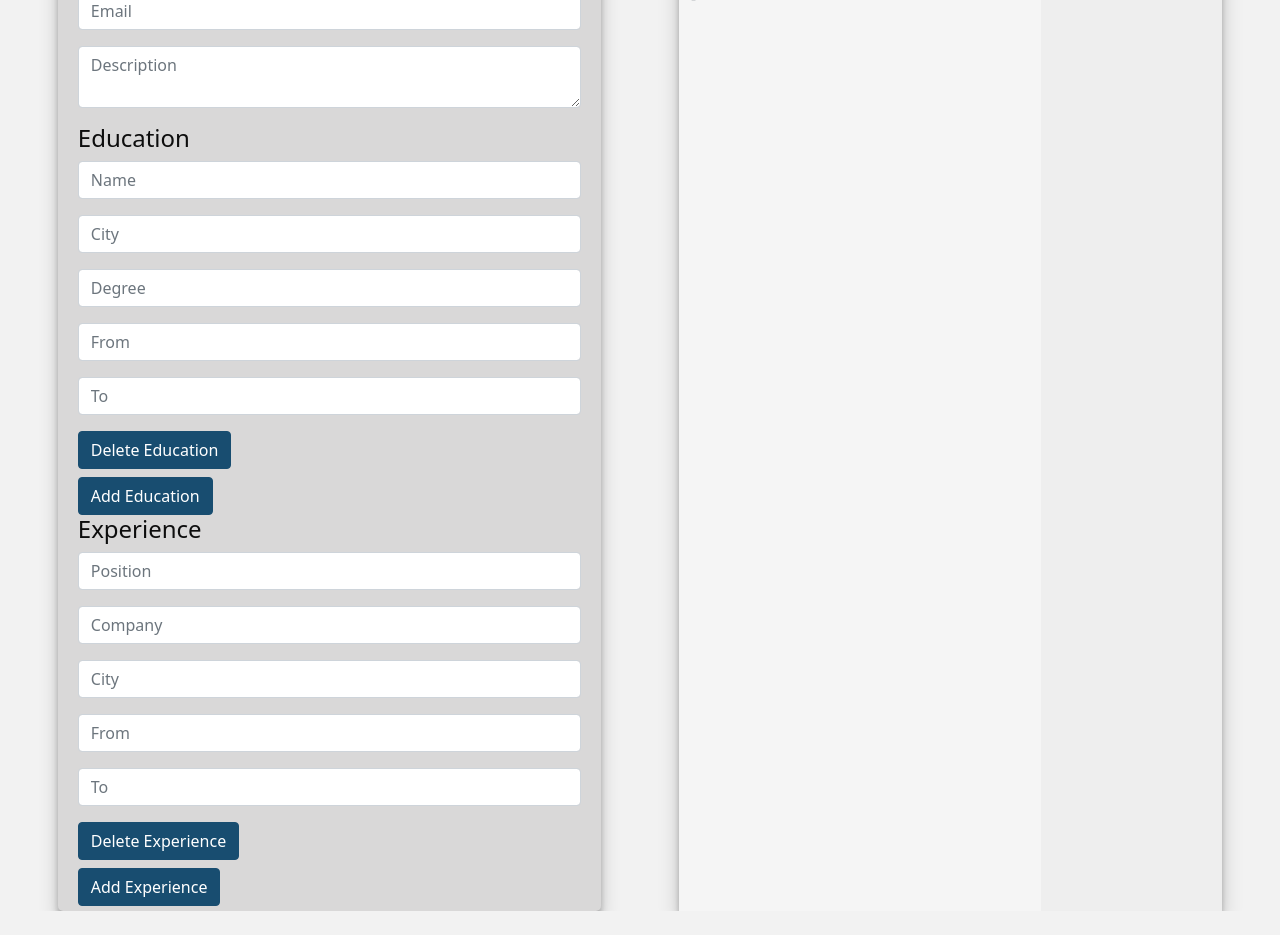
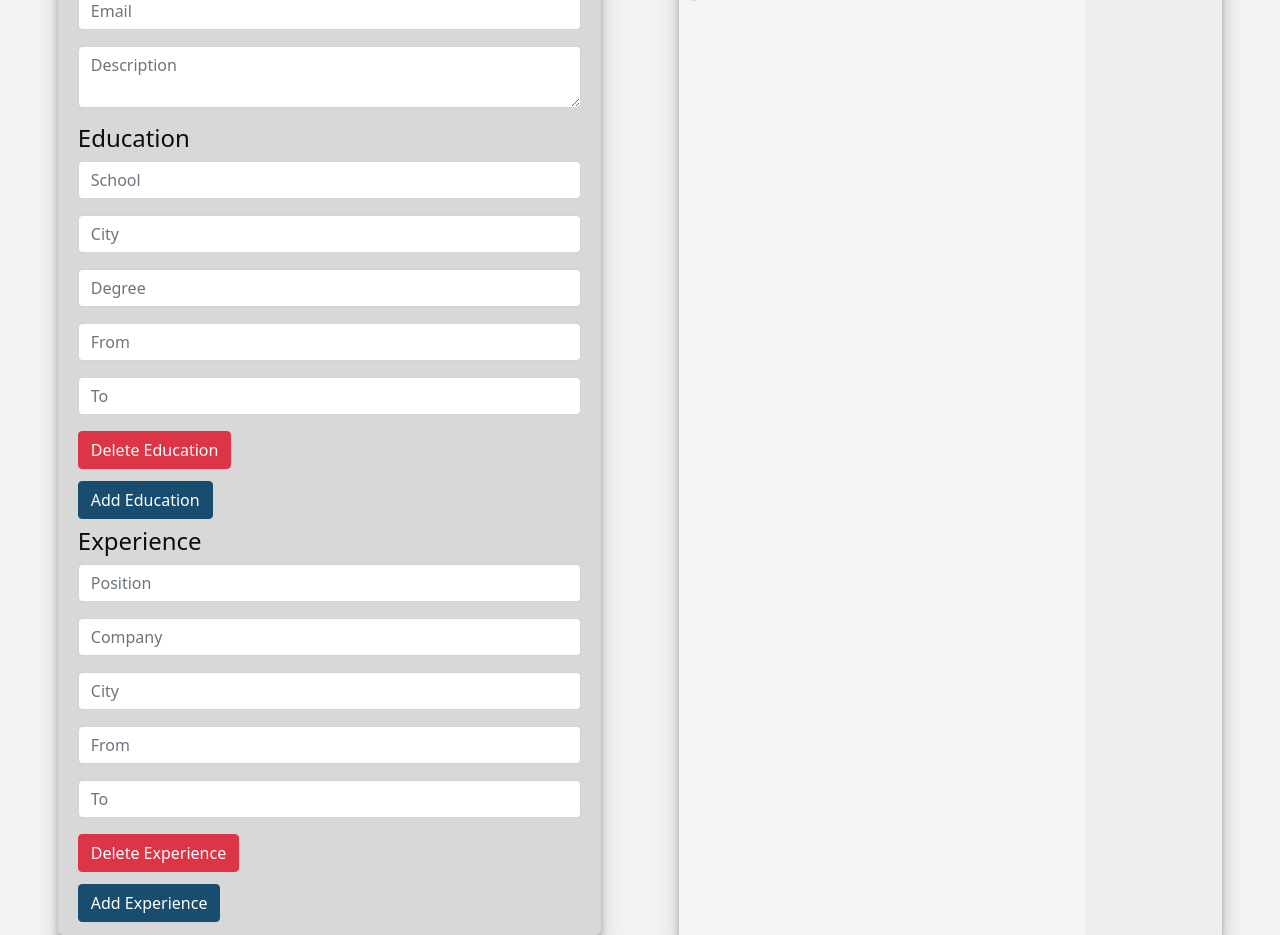
Before and after one commit to AlejandroQR23/cv-generator, a React (Create React App) app: page / in a window 1280 px wide. Shown: the part 460-1395 px from the top of the page. Before the commit the page ends 1371 px from the top, so only its background shows below. Built offline with nearby package versions, Linux system fonts and the light colour scheme.

Commit message:
fixed pading and sizing

```diff
--- a/src/components/cv-form/education-item/education-item.component.jsx
+++ b/src/components/cv-form/education-item/education-item.component.jsx
@@ -5,7 +5,7 @@ export const EducationItem = ({ education, index, changeEd, deleteEd }) => {
     <div className='mt-2'>
       <input
         type='text'
-        placeholder='Name'
+        placeholder='School'
         className='form-control'
         name='schoolName'
         value={education.schoolName}
@@ -44,7 +44,7 @@ export const EducationItem = ({ education, index, changeEd, deleteEd }) => {
         onChange={(e) => changeEd(e, index, 'education')}
       ></input>
       <button
-        className='btn btn-primary'
+        className='btn btn-danger mb-1'
         onClick={() => deleteEd(index, 'education')}
       >
         Delete Education
--- a/src/components/cv-form/education/education.component.jsx
+++ b/src/components/cv-form/education/education.component.jsx
@@ -9,7 +9,7 @@ export const Education = ({
   deleteEducation,
 }) => {
   return (
-    <div className='education'>
+    <div className='education mb-2'>
       <h4>Education</h4>
       {education.map((ed, index) => {
         return (
--- a/src/components/cv-form/experience-item/experience-item.component.jsx
+++ b/src/components/cv-form/experience-item/experience-item.component.jsx
@@ -43,7 +43,7 @@ export const ExperienceItem = ({ experience, index, changeExp, deleteExp }) => (
       onChange={(e) => changeExp(e, index, 'experience')}
     />
     <button
-      className='btn btn-primary'
+      className='btn btn-danger mb-1'
       onClick={() => deleteExp(index, 'experience')}
     >
       Delete Experience
--- a/src/components/cv-form/experience/experience.component.jsx
+++ b/src/components/cv-form/experience/experience.component.jsx
@@ -8,7 +8,7 @@ export const Experience = ({
   changeExperience,
   deleteExperience,
 }) => (
-  <div className='experience'>
+  <div className='experience mb-2'>
     <h4>Experience</h4>
     {experience.map((exp, index) => {
       return (
--- a/src/components/cv-preview/preview-body/preview-body.component.jsx
+++ b/src/components/cv-preview/preview-body/preview-body.component.jsx
@@ -4,7 +4,7 @@ import { PreviewExperience } from './preview-experience/preview-experience.compo
 import { PreviewEducation } from './preview-education/preview-education.component';
 
 export const PreviewBody = ({ education, experience, description }) => (
-  <div className='preview-body col-8 pt-4'>
+  <div className='preview-body col-9 pt-4'>
     <h5 className='text-dark pb-2'>Description</h5>
     <p className='mb-2'>{description}</p>
     <hr />
--- a/src/components/cv-preview/preview-sidebar/preview-sidebar.component.jsx
+++ b/src/components/cv-preview/preview-sidebar/preview-sidebar.component.jsx
@@ -3,7 +3,7 @@ import React from 'react';
 import './preview-sidebar.styles.scss';
 
 export const PreviewSidebar = ({ address, phoneNumber, email }) => (
-  <div className='sidebar col-4 pt-4'>
+  <div className='sidebar col-3 pt-4'>
     <h5 className='text-dark pb-2'>Personal Details</h5>
     <p>
       <strong>Address</strong>
```
